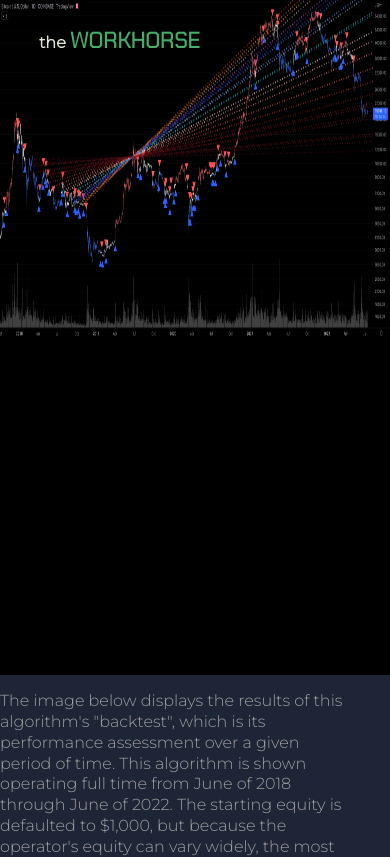
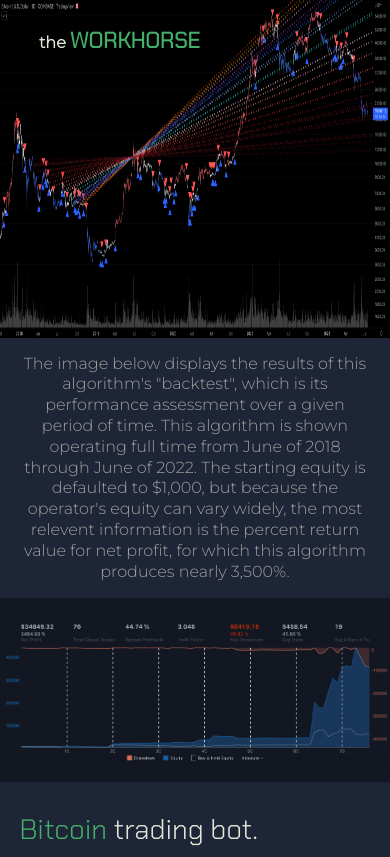
Before and after one commit to jkwalsh127/btc-bot, a React (Create React App) app: page / in a window 390 px wide. Shown: the top 857 px of the page. Built offline with nearby package versions, Linux system fonts and the light colour scheme; the HTML template or start-up script is replaced by a standard one; a web font is replaced by a local one.

Commit message:
improve formatting for backtest info

```diff
--- a/src/styles/App.css
+++ b/src/styles/App.css
@@ -237,7 +237,8 @@ body {
 }
 /* Backtest info wrpper provides a section to describe what is being shown in the backtest image below it */
 .backtest-info-wrapper {
-
+  display: flex;
+  justify-content: center;
 }
 /* Backtest wrapper provides a seamless background color that matches the console in the image */
 .backtest-wrapper {
@@ -304,7 +305,7 @@ body {
 .backtest-info {
   width: 100%;
   max-width: 800px;
-  text-align: left;
+  text-align: center;
   line-height: 130%;
   color: #a0a0a0;
 }
--- a/src/styles/AppMediaQuery.css
+++ b/src/styles/AppMediaQuery.css
@@ -190,9 +190,6 @@
     .image-show {
         height: 80vh;
     }
-    .info-container {
-        margin-top: 80vh;
-    }
 }
 @media screen and (min-height: 750px) and (max-width: 950px) {
     .header {
@@ -217,9 +214,6 @@
     .image-show {
         height: 50vh;
     }
-    .info-container {
-        margin-top: 50vh;
-    }
 }
 @media screen and (min-height: 750px) and (max-width: 700px) {
     .hero-container {
@@ -233,9 +227,6 @@
     }
     .image-show {
         height: 60vh;
-    }
-    .info-container {
-        margin-top: 60vh;
     }
 }
 @media screen and (min-height: 450px) and (max-width: 800px) {
@@ -253,9 +244,6 @@
     }
     .image-show {
         height: 80vh;
-    }
-    .info-container {
-        margin-top: 80vh;
     }
 }
 @media screen and (min-height: 550px) and (max-width: 800px) {
@@ -279,9 +267,6 @@
     .image-show {
         height: 50vh;
     }
-    .info-container {
-        margin-top: 50vh;
-    }
 }
 @media screen and (min-height: 700px) and (max-width: 800px) {
     .hero-container {
@@ -296,9 +281,6 @@
     .image-show {
         height: 40vh;
     }
-    .info-container {
-        margin-top: 40vh;
-    }
 }
 @media screen and (min-height: 900px) and (max-width: 800px) {
     .hero-container {
@@ -312,9 +294,6 @@
     }
     .image-show {
         height: 40vh;
-    }
-    .info-container {
-        margin-top: 40vh;
     }
 }
 
```
